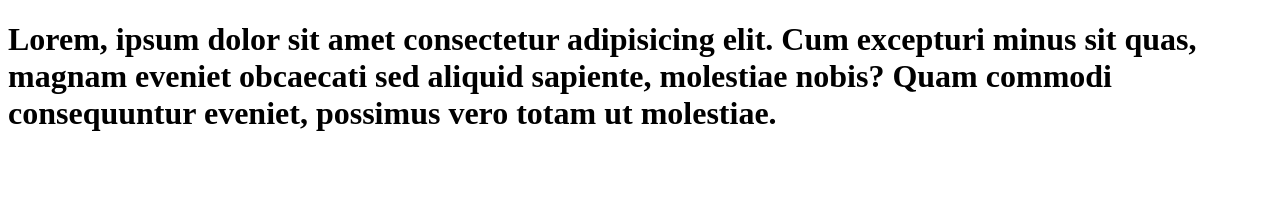
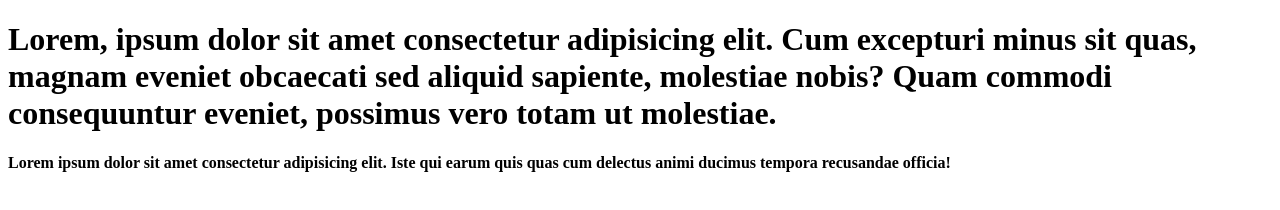
Before and after one commit to chandreshMalhi/WEB-1, a plain HTML site: page index.html in a window 1280 px wide. Drawn offline with Linux system fonts and the light colour scheme.

Commit message:
Update index.html

```diff
--- a/index.html
+++ b/index.html
@@ -8,5 +8,6 @@
 </head>
 <body>
     <h1>Lorem, ipsum dolor sit amet consectetur adipisicing elit. Cum excepturi minus sit quas, magnam eveniet obcaecati sed aliquid sapiente, molestiae nobis? Quam commodi consequuntur eveniet, possimus vero totam ut molestiae.</h1>
+    <h4>Lorem ipsum dolor sit amet consectetur adipisicing elit. Iste qui earum quis quas cum delectus animi ducimus tempora recusandae officia!</h4>
 </body>
 </html>
```
